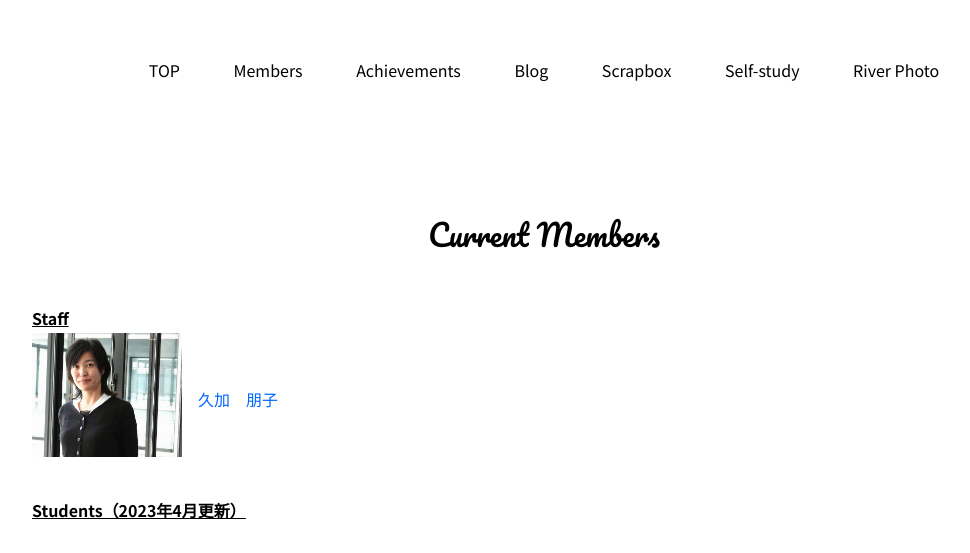
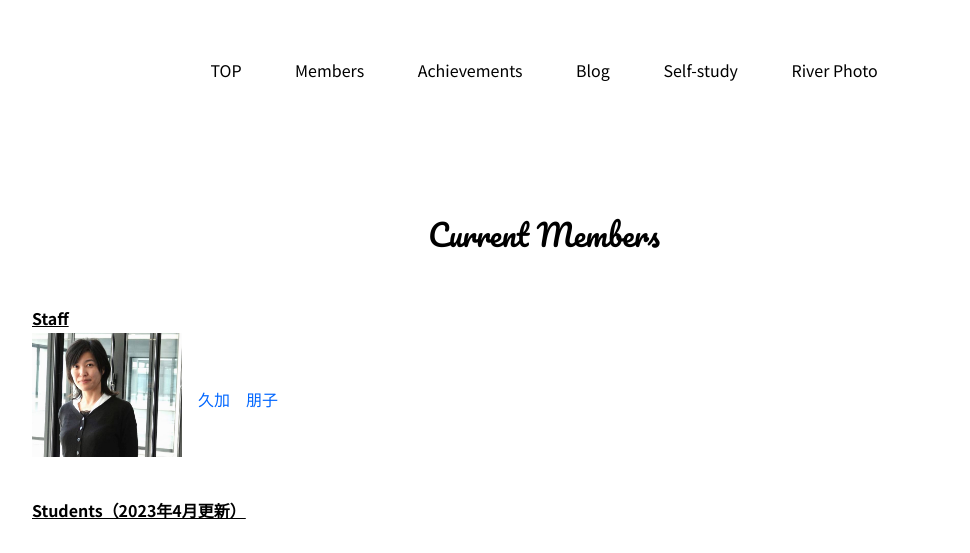
Before and after one commit to ecohydroulics-lab/www_homepage, a plain HTML site: page members.html in a window 1280 px wide. Shown: the part 167-720 px from the top of the page, without its empty margins (96-1066 px from the left). Drawn offline with nearby package versions, Linux system fonts and the light colour scheme.

Commit message:
Update members.html

```diff
--- a/members.html
+++ b/members.html
@@ -22,7 +22,6 @@
                     <li><a href="members.html">Members</a></li>
                     <li><a href="achieve.html">Achievements</a></li>
                     <li><a href="https://ecohydraulics.rivpac.com">Blog</a></li>
-                    <li><a href="scrap.html">Scrapbox</a></li>
                     <li><a href="study.html">Self-study</a></li>
                     <li><a href="https://www.rivpac.com/">River Photo</a></li>
 </div>
```
